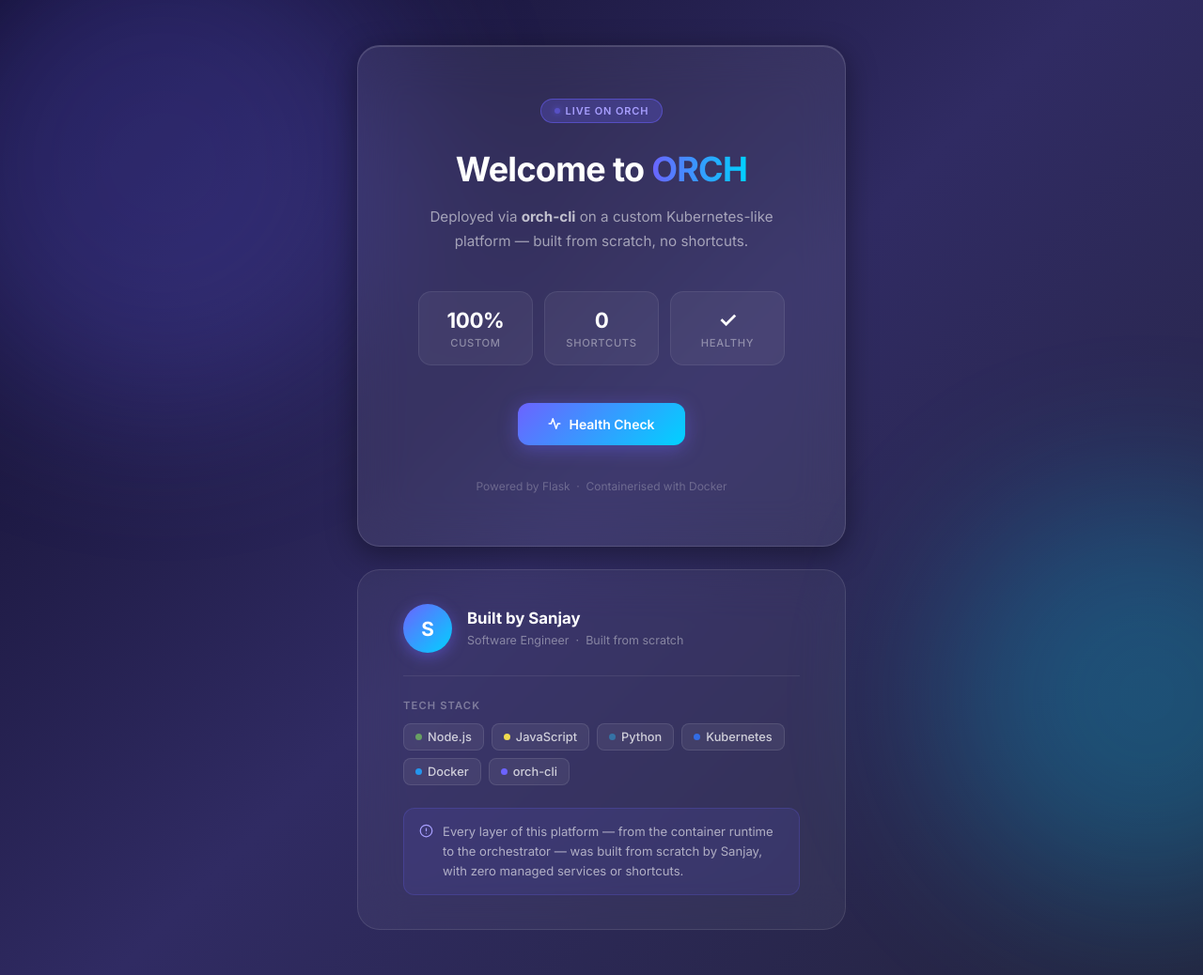
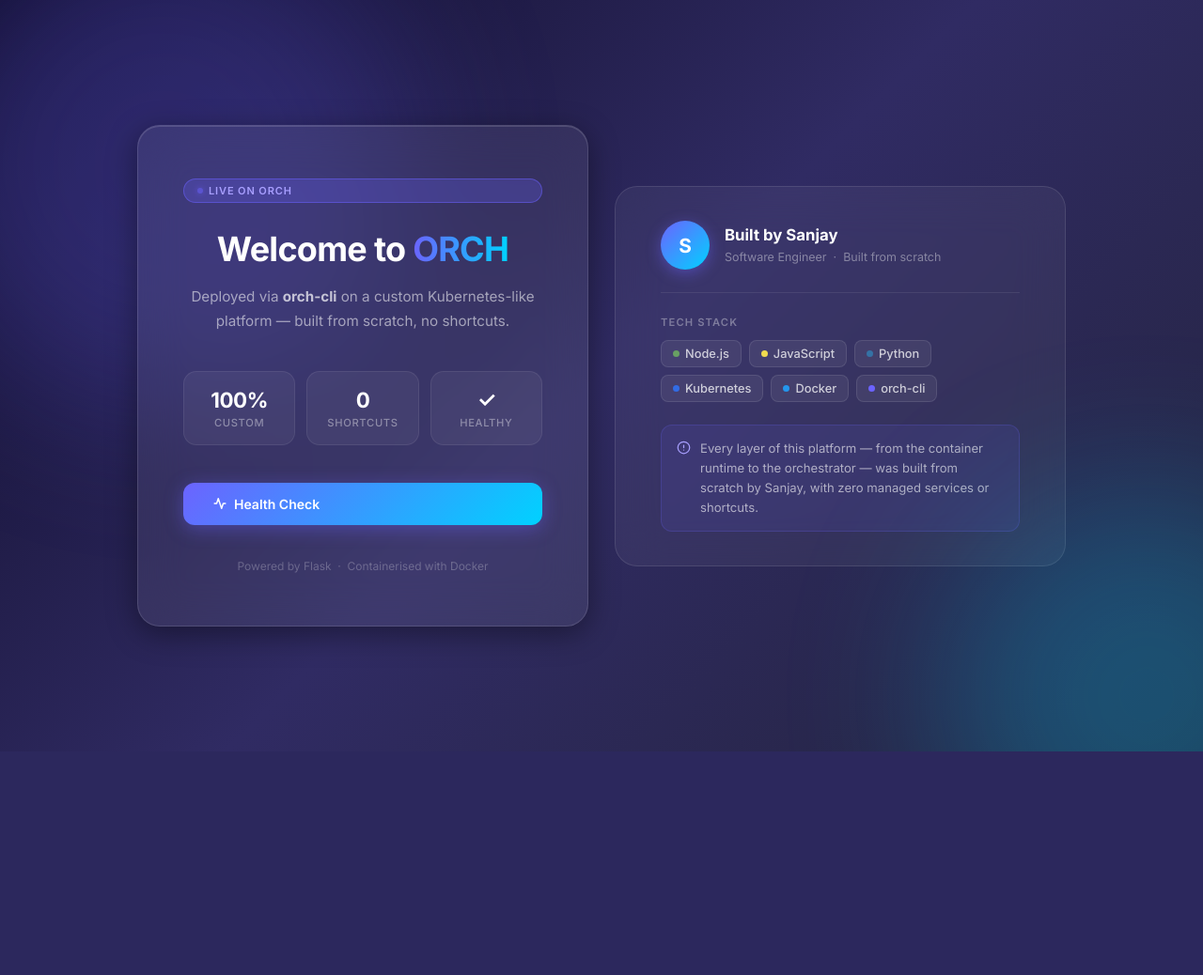
Before and after one commit to ManyamSanjayKumarReddy/flask-k8s-test, a Flask app: page / in a window 1280 px wide. Shown: the whole page at 94% size. After the commit the page ends 800 px from the top, so only its background shows below. Run offline with Flask 3, Linux system fonts and the light colour scheme.

Commit message:
changes new

```diff
--- a/templates/index.html
+++ b/templates/index.html
@@ -16,13 +16,20 @@
             font-family: 'Inter', sans-serif;
             min-height: 100vh;
             display: flex;
-            flex-direction: column;
+            flex-direction: row;
             justify-content: center;
             align-items: center;
-            gap: 24px;
-            padding: 48px 16px;
+            gap: 28px;
+            padding: 48px 32px;
             background: linear-gradient(135deg, #0f0c29, #302b63, #24243e);
             overflow-x: hidden;
+        }
+
+        @media (max-width: 900px) {
+            body {
+                flex-direction: column;
+                padding: 48px 16px;
+            }
         }
 
         /* Animated background orbs */
@@ -63,14 +70,17 @@
             -webkit-backdrop-filter: blur(24px);
             border: 1px solid rgba(255, 255, 255, 0.12);
             border-radius: 24px;
-            padding: 56px 64px;
-            max-width: 520px;
-            width: 90%;
+            padding: 56px 48px;
+            max-width: 480px;
+            width: 100%;
             text-align: center;
             box-shadow:
                 0 8px 32px rgba(0, 0, 0, 0.4),
                 inset 0 1px 0 rgba(255, 255, 255, 0.15);
             animation: rise 0.7s cubic-bezier(0.22, 1, 0.36, 1) both;
+            display: flex;
+            flex-direction: column;
+            justify-content: center;
         }
 
         @keyframes rise {
@@ -204,9 +214,12 @@
             border: 1px solid rgba(255, 255, 255, 0.1);
             border-radius: 24px;
             padding: 36px 48px;
-            max-width: 520px;
-            width: 90%;
+            max-width: 480px;
+            width: 100%;
             animation: rise 0.9s 0.15s cubic-bezier(0.22, 1, 0.36, 1) both;
+            display: flex;
+            flex-direction: column;
+            justify-content: center;
         }
 
         .builder-header {
```
